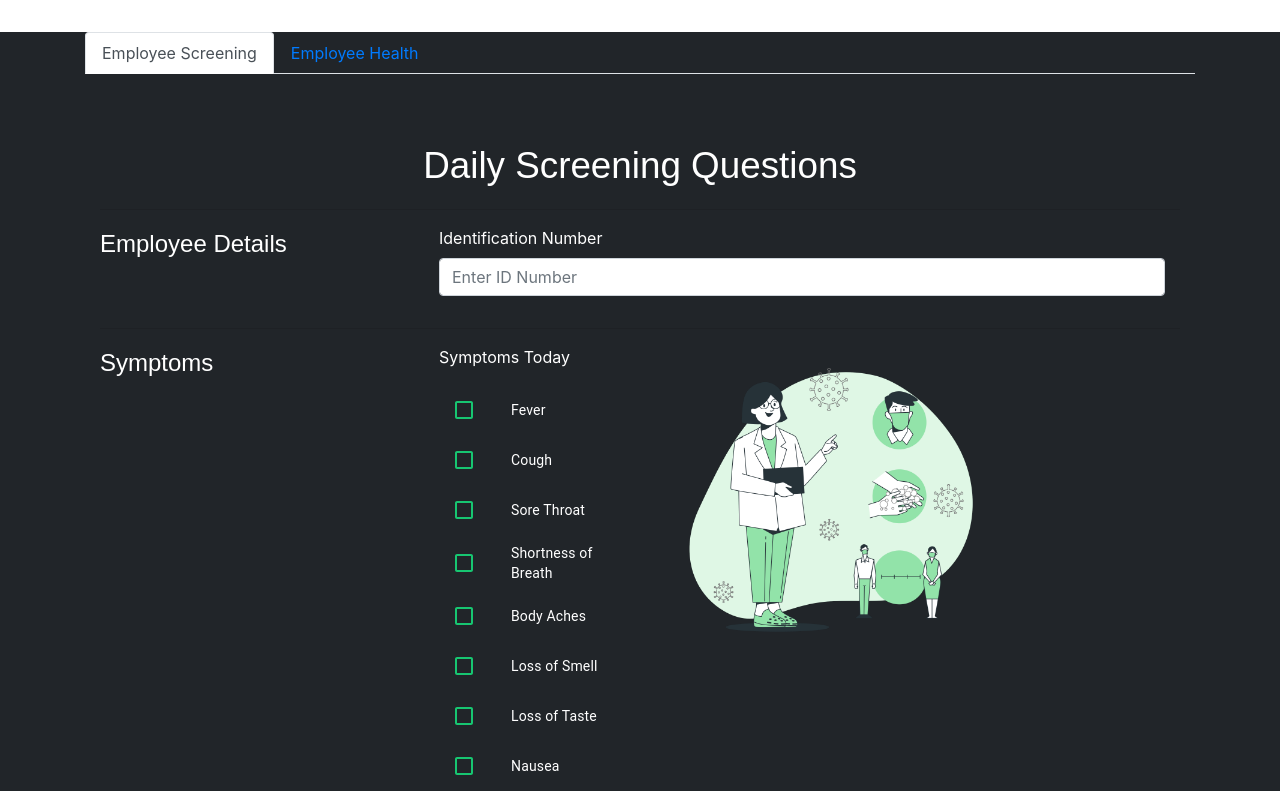
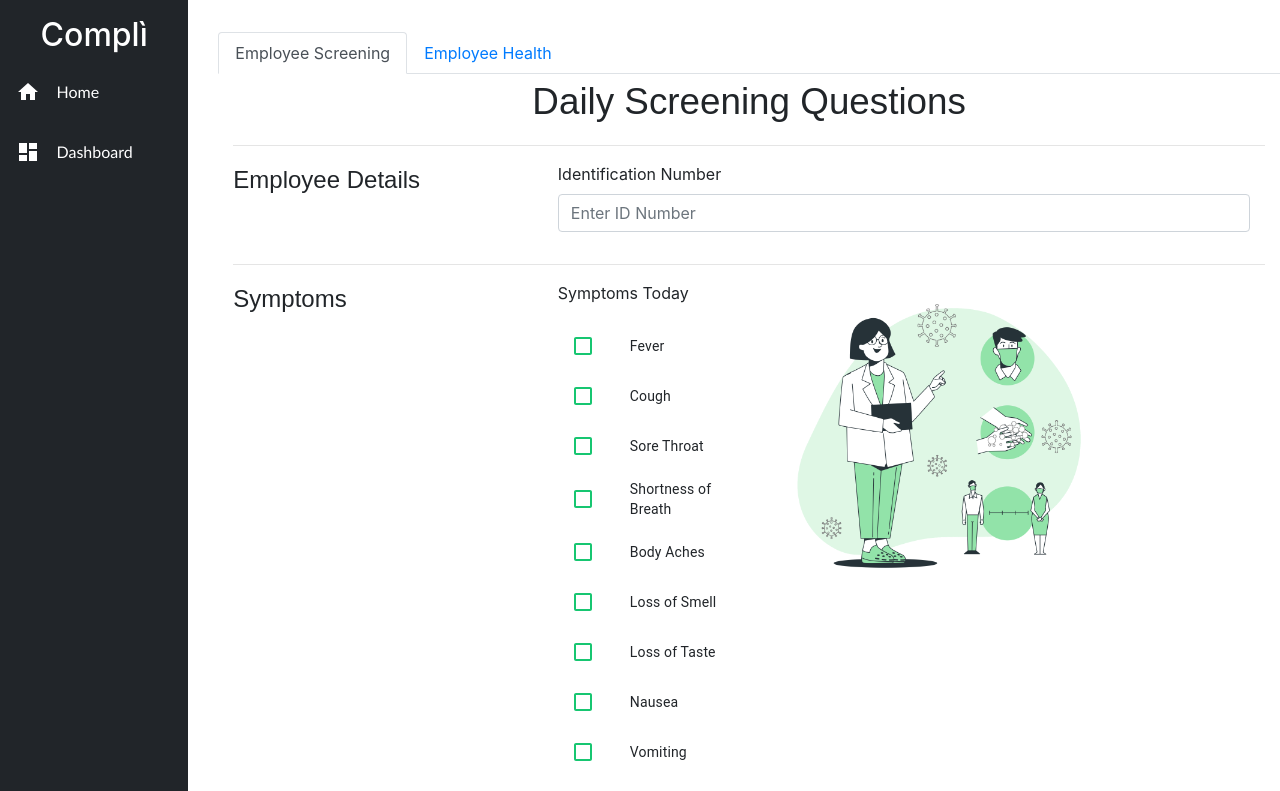
Before and after one commit to kialanpillay/compli-client, a React (Create React App) app in the folder app/: page /capture in a window 1280 px wide. Shown: the top 791 px of the page. Built offline with nearby package versions, Linux system fonts and the light colour scheme.

Commit message:
minor changes

```diff
--- a/app/src/pages/Capture.js
+++ b/app/src/pages/Capture.js
@@ -14,6 +14,7 @@ import Radio from "@material-ui/core/Radio";
 import Alert from "react-bootstrap/Alert";
 import CheckIcon from "@material-ui/icons/Check";
 import "./DailyCapture.css";
+import Sidebar from "../components/Sidebar";
 
 const symptomsData = [
   {
@@ -144,8 +145,12 @@ export default class Capture extends Component {
 
   render() {
     return (
-      <div className="p-Div" style={{ backgroundColor: "#212529" }}>
-        <Container>
+      <div className="p-Div" >
+        <Row>
+          <Col md={2}>
+          <Sidebar />
+          </Col>
+          <Col md={10}>
           <Tabs defaultActiveKey="capture" style={{ marginTop: "2rem" }}>
             <Tab eventKey="capture" title="Employee Screening">
               <div className="container u-form">
@@ -325,7 +330,8 @@ export default class Capture extends Component {
             </Tab>
             <Tab eventKey="healthCheck-capture" title="Employee Health"></Tab>
           </Tabs>
-        </Container>
+          </Col>
+          </Row>
       </div>
     );
   }
--- a/app/src/pages/DailyCapture.css
+++ b/app/src/pages/DailyCapture.css
@@ -1,26 +1,23 @@
 /*CSS Styling for daily screening form component*/
-
+/*
 .u-form {
     margin-top: 4rem;
     margin-bottom: 4rem;
   }
-
+  */
   .u-div {
     display: flex;
     justify-content: space-around;
-    color: white;
   }
 
   .ucontent-div {
     width: 70%;
-    color: white;
   }
 
   .ulabel {
     width: 30%;
     font-family: "Fira Sans", sans-serif;
     font-size: 1.5rem;
-    color: white;
   }
 
   .fixpadding {
@@ -32,7 +29,7 @@
     font-size: 2.3rem;
     margin: auto;
     text-align: center;
-    color: white;
+
   }
 
   p {
--- a/app/src/pages/Dashboard.js
+++ b/app/src/pages/Dashboard.js
@@ -197,7 +197,7 @@ class Dashboard extends React.Component {
 
   render() {
     const { user } = this.props.auth0;
-    if (user !== null) {
+    if (user !== null ) {
       return (
         <div className="page">
           <Row style={{ width: "100%" }}>
```
